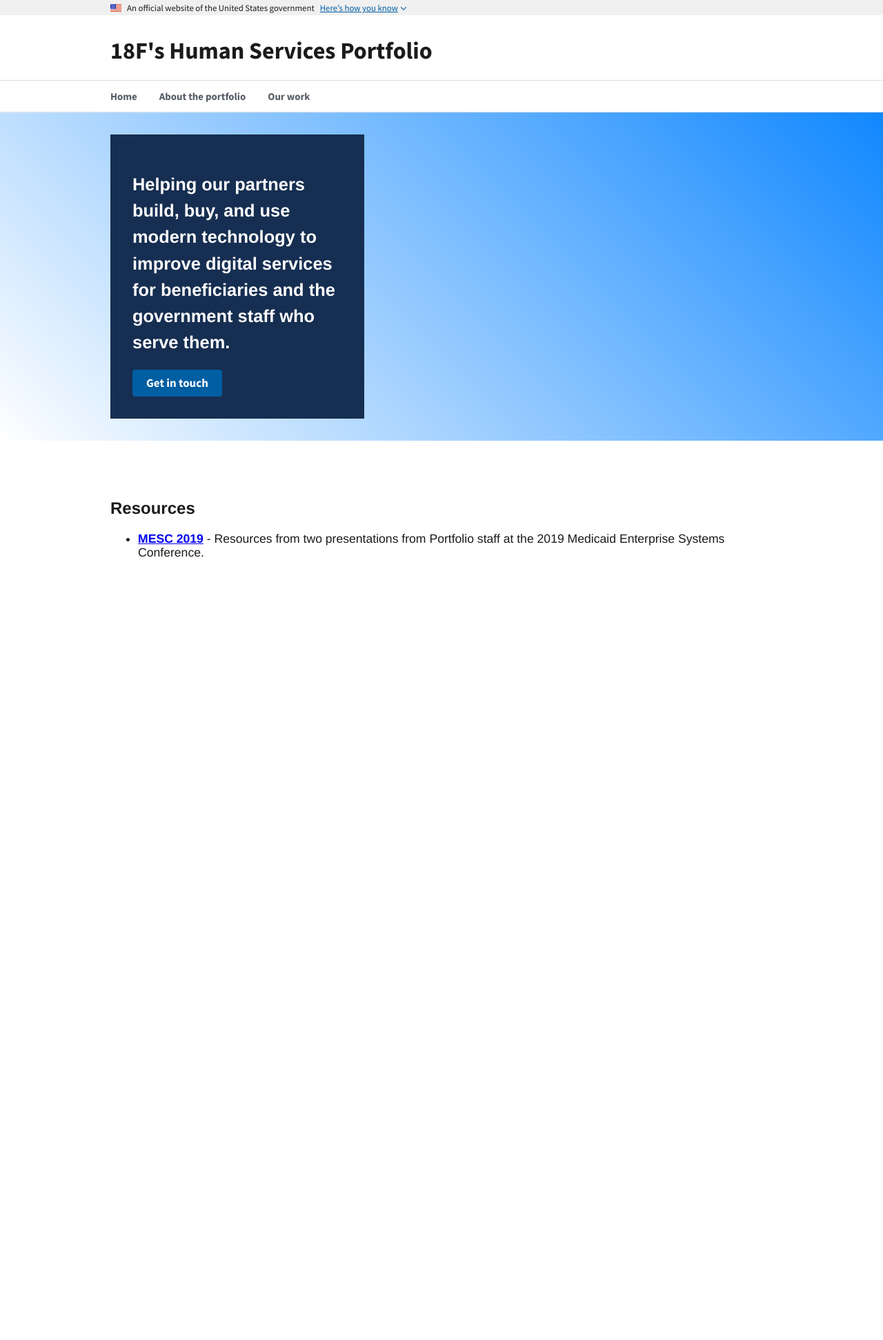
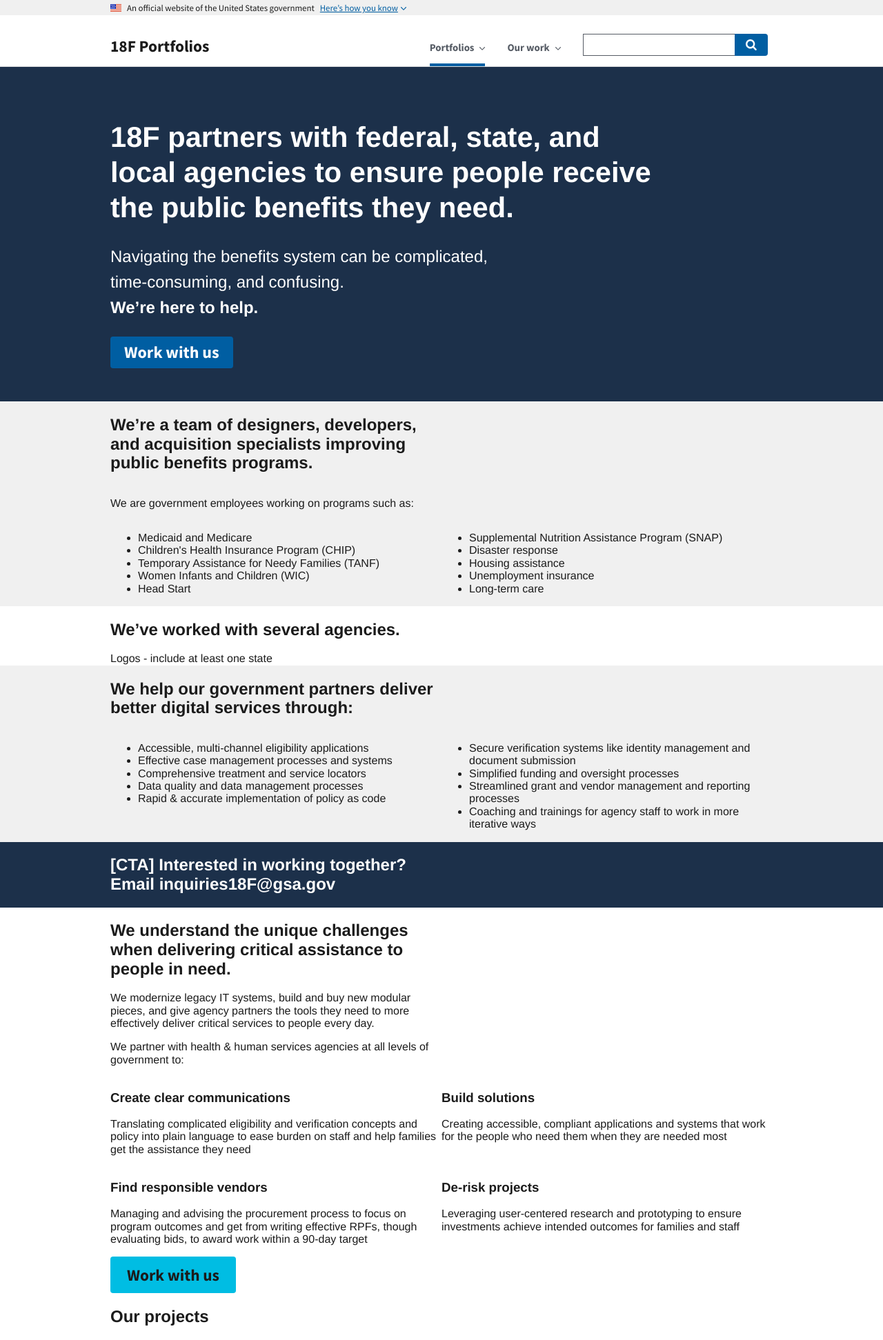
Before and after one commit to 18F/public-benefits, a Jekyll site: the page built from index.html, in a window 1280 px wide. Shown: the whole page at 69% size. Built offline with Jekyll 4.4.1, drawn with Linux system fonts in a browser that asks for light colours; before the commit the page ends 900 px from its top, so only the background shows below that.

Commit message:
add new content & styles

```diff
--- /dev/null
+++ b/_includes/header.html
@@ -0,0 +1,83 @@
+<a class="usa-skipnav" href="#main-content">Skip to main content</a>
+<section class="usa-banner" aria-label="Official government website">
+  <div class="usa-accordion">
+    <header class="usa-banner__header">
+      <div class="usa-banner__inner">
+        <div class="grid-col-auto">
+          <img class="usa-banner__header-flag" src="/assets/img/us_flag_small.png" alt="U.S. flag">
+        </div>
+        <div class="grid-col-fill tablet:grid-col-auto">
+          <p class="usa-banner__header-text">An official website of the United States government</p>
+          <p class="usa-banner__header-action" aria-hidden="true">Here’s how you know</p>
+        </div>
+        <button class="usa-accordion__button usa-banner__button"
+          aria-expanded="false" aria-controls="gov-banner">
+          <span class="usa-banner__button-text">Here’s how you know</span>
+        </button>
+      </div>
+    </header>
+    <div class="usa-banner__content usa-accordion__content" id="gov-banner">
+      <div class="grid-row grid-gap-lg">
+        <div class="usa-banner__guidance tablet:grid-col-6">
+          <img class="usa-banner__icon usa-media-block__img" src="/assets/img/icon-dot-gov.svg" alt="Dot gov">
+          <div class="usa-media-block__body">
+            <p>
+              <strong>The .gov means it’s official.</strong>
+              <br>
+              Federal government websites often end in .gov or .mil. Before sharing sensitive information, make sure you’re on a federal government site.
+            </p>
+          </div>
+        </div>
+        <div class="usa-banner__guidance tablet:grid-col-6">
+          <img class="usa-banner__icon usa-media-block__img" src="/assets/img/icon-https.svg" alt="Https">
+          <div class="usa-media-block__body">
+            <p>
+              <strong>The site is secure.</strong>
+              <br>
+              The <strong>https://</strong> ensures that you are connecting to the official website and that any information you provide is encrypted and transmitted securely.
+            </p>
+          </div>
+        </div>
+      </div>
+    </div>
+  </div>
+</section>
+
+<div class="usa-overlay"></div>
+<header class="usa-header usa-header--basic">
+  <div class="usa-nav-container">
+    <div class="usa-navbar">
+  <div class="usa-logo" id="basic-logo">
+    <em class="usa-logo__text"><a href="/" title="Home" aria-label="Home">18F Portfolios </a></em>
+  </div>
+  <button class="usa-menu-btn">Menu</button>
+</div>
+<nav aria-label="Primary navigation" class="usa-nav">
+      <button class="usa-nav__close"><img src="/assets/img/close.svg" alt="close"></button>
+<ul class="usa-nav__primary usa-accordion"><li class="usa-nav__primary-item">
+    <button class="usa-accordion__button usa-nav__link  usa-current" aria-expanded="false" aria-controls="basic-nav-section-one"><span>Portfolios</span></button>
+    <ul id="basic-nav-section-one" class="usa-nav__submenu">
+      <li class="usa-nav__submenu-item">
+              <a href="#">Human Services</a>
+            </li>
+            <li class="usa-nav__submenu-item">
+              <a href="#">National Security & Intelligence</a>
+            </li>
+            </ul></li>
+            <li class="usa-nav__primary-item">
+    <button class="usa-accordion__button usa-nav__link" aria-expanded="false" aria-controls="basic-nav-section-two"><span>Our work</span></button>
+    <ul id="basic-nav-section-two" class="usa-nav__submenu"><li class="usa-nav__submenu-item">
+              <a href="#">Navigation link</a>
+            </li><li class="usa-nav__submenu-item">
+              <a href="#">Navigation link</a>
+            </li><li class="usa-nav__submenu-item">
+              <a href="#">Navigation link</a>
+            </li></ul></li><li class="usa-nav__primary-item">
+    </li></ul><form class="usa-search usa-search--small " role="search">
+  <label class="usa-sr-only" for="basic-search-field-small">Search small</label>
+  <input class="usa-input" id="basic-search-field-small" type="search" name="search">
+  <button class="usa-button" type="submit"><span class="usa-sr-only">Search</span></button>
+</form>
+</nav>
+  </div>
+</header>
--- a/_layouts/base.html
+++ b/_layouts/base.html
@@ -8,93 +8,7 @@
   <link rel="stylesheet" href="{{ site.baseurl }}/assets/css/style.css">
 </head>
 <body>
-  <div class="usa-banner">
-    <div class="usa-accordion">
-      <header class="usa-banner__header">
-        <div class="usa-banner__inner">
-          <div class="grid-col-auto">
-            <img class="usa-banner__header-flag" src="{{ site.baseurl }}/assets/img/us_flag_small.png" alt="U.S. flag">
-          </div>
-          <div class="grid-col-fill tablet:grid-col-auto">
-            <p class="usa-banner__header-text">An official website of the United States government</p>
-            <p class="usa-banner__header-action" aria-hidden="true">Here’s how you know</p>
-          </div>
-          <button class="usa-accordion__button usa-banner__button" aria-expanded="false" aria-controls="gov-banner">
-            <span class="usa-banner__button-text">Here’s how you know</span>
-          </button>
-        </div>
-      </header>
-      <div class="usa-banner__content usa-accordion__content" id="gov-banner">
-        <div class="grid-row grid-gap-lg">
-          <div class="usa-banner__guidance tablet:grid-col-6">
-            <img class="usa-banner__icon usa-media-block__img" src="{{ site.baseurl }}/assets/img/icon-dot-gov.svg" alt="Dot gov">
-            <div class="usa-media-block__body">
-              <p>
-                <strong>The .gov means it’s official.</strong>
-                <br>
-                Federal government websites often end in .gov or .mil. Before sharing sensitive information, make sure you’re on a federal government site.
-              </p>
-            </div>
-          </div>
-          <div class="usa-banner__guidance tablet:grid-col-6">
-            <img class="usa-banner__icon usa-media-block__img" src="{{ site.baseurl }}/assets/img/icon-https.svg" alt="Https">
-            <div class="usa-media-block__body">
-              <p>
-                <strong>The site is secure.</strong>
-                <br>
-                The <strong>https://</strong> ensures that you are connecting to the official website and that any information you provide is encrypted and transmitted securely.
-              </p>
-            </div>
-          </div>
-        </div>
-      </div>
-    </div>
-  </div>
-  <div class="usa-overlay"></div>
-  <header class="usa-header usa-header--extended">
-    <div class="usa-navbar">
-      <div class="usa-logo" id="extended-logo">
-        <em class="usa-logo__text"><a href="/" title="Home" aria-label="Home">18F's Human Services Portfolio</a></em>
-      </div>
-      <button class="usa-menu-btn">Menu</button>
-    </div>
-    <nav aria-label="Primary navigation" class="usa-nav">
-      <div class="usa-nav__inner">
-        <button class="usa-nav__close">
-          <img src="{{ site.baseurl }}/assets/img/close.svg" alt="close">
-        </button>
-        <ul class="usa-nav__primary usa-accordion">
-
-          <li class="usa-nav__primary-item">
-            <a class="usa-nav__link" href="{{ site.baseurl }}/"><span>Home</span></a>
-          </li>
-          <li class="usa-nav__primary-item">
-            <a class="usa-nav__link" href="{{ site.baseurl }}/about/"><span>About the portfolio</span></a>
-          </li>
-          <li class="usa-nav__primary-item">
-            <a class="usa-nav__link" href="{{ site.baseurl }}/projects/"><span>Our work</span></a>
-          </li>
-        </ul>
-        <!-- <div class="usa-nav__secondary">
-          <ul class="usa-nav__secondary-links">
-            <li class="usa-nav__secondary-item">
-              <a href="">Secondary link</a>
-            </li>
-            <li class="usa-nav__secondary-item">
-              <a href="">Another secondary link</a>
-            </li>
-          </ul>
-          <form class="usa-search usa-search--small ">
-            <div role="search">
-              <label class="usa-sr-only" for="extended-search-field-small">Search small</label>
-              <input class="usa-input" id="extended-search-field-small" type="search" name="search">
-              <button class="usa-button" type="submit"><span class="usa-sr-only">Search</span></button>
-            </div>
-          </form>
-        </div> -->
-      </div>
-    </nav>
-  </header>
+  {% include header.html %}
   <main id="main-content" {% if page.class %}class="{{ page.class }}"{% endif %}>
     {{ content }}
   </main>
--- a/_layouts/home.html
+++ b/_layouts/home.html
@@ -1,16 +1,3 @@
 ---
 layout: base
 ---
-
-<div class="usa-hero">
-  <div class="grid-container">
-    <div class="usa-hero__callout">
-      <!-- <h1 class="usa-hero__heading"><span class="usa-hero__heading--alt">Hero callout:</span>Bring attention to a project priority</h1> -->
-      <h2>Helping our partners build, buy, and use modern technology to improve digital services for beneficiaries and the government staff who serve them.</h2>
-      <a class="usa-button" href="https://18f.gsa.gov/contact/">Get in touch</a>
-    </div>
-  </div>
-</div>
-<div class="grid-container usa-section">
-  {{ content }}
-</div>
--- a/assets/css/style.css
+++ b/assets/css/style.css
@@ -3,17 +3,28 @@ html, h1, .h1, h2, .h2, h3, .h3, h4, .h4, h5, .h5, h6, .h6 {
   font-family: "Helvetica Neue", "Helvetica", "Arial", sans-serif;
 }
 
-p, li {
+/* p, li {
   font-size: 1.1rem;
+} */
+
+.hero {
+  background-color: #1C304A;
+  color: white;
 }
-
-.usa-hero {
-  background-image: linear-gradient(45deg, white, transparent);
-  background-color: #18f;
+.hero > .grid-container {
+  padding-top: 3rem;
+  padding-bottom: 3rem;
 }
-
-.usa-hero__callout {
-  max-width: 23rem;
+.hero-lead {
+  font-size: 1.3rem;
+  line-height: 3.2rem;
+}
+.hero-sub {
+  font-size: 1.5rem;
+  line-height: 2.3rem;
+}
+.hero-sub > .usa-button {
+  font-size: 1.5rem;
 }
 
 #banner {
@@ -25,6 +36,19 @@ p, li {
 #trail {
   text-transform: uppercase;
   word-spacing: .125rem;
+}
+
+.usa-search > .usa-input {
+  width: 220px;
+}
+
+.section-gray {
+  background-color: #f0f0f0;
+}
+
+.section-blue {
+  background-color: #1C304A;
+  color: #ffffff;
 }
 
 .case-study-header {
--- /dev/null
+++ b/index.html
@@ -0,0 +1,161 @@
+---
+# Feel free to add content and custom Front Matter to this file.
+# To modify the layout, see https://jekyllrb.com/docs/themes/#overriding-theme-defaults
+
+layout: base
+---
+
+<div class="grid hero">
+  <div class="grid-container">
+    <div class="grid-col-10 hero-lead">
+
+      <h1>18F partners with federal, state, and local agencies to ensure people receive the public benefits they need.</h1>
+    </div>
+    <div class="grid-col-7 hero-sub">
+      <p>Navigating the benefits system can be complicated, time-consuming, and confusing. <br><strong>We’re here to help.</strong> </p>
+      <a class="usa-button" href="https://18f.gsa.gov/contact/">Work with us</a>
+    </div>
+  </div>
+</div>
+
+<section class="section-team section-gray">
+  <div class="grid-container">
+    <div class="grid-row">
+      <div class="grid-col-6">
+        <h2>We’re a team of designers, developers, and acquisition specialists improving public benefits programs.</h2>
+      </div>
+    </div>
+    <p>We are government employees working on programs such as:</p>
+    <div class="grid-row">
+      <div class="tablet:grid-col">
+        <ul>
+          <li>Medicaid and Medicare</li>
+          <li>Children's Health Insurance Program (CHIP)</li>
+          <li>Temporary Assistance for Needy Families (TANF)</li>
+          <li>Women Infants and Children (WIC)</li>
+          <li>Head Start</li>
+        </ul>
+      </div>
+      <div class="tablet:grid-col">
+        <ul>
+          <li>Supplemental Nutrition Assistance Program (SNAP)</li>
+          <li>Disaster response</li>
+          <li>Housing assistance</li>
+          <li>Unemployment insurance</li>
+          <li>Long-term care</li>
+        </ul>
+      </div>
+    </div>
+  </div>
+</section>
+
+<section class="section-agencies">
+<div class="grid-container">
+  <div class="grid-row">
+    <h2>We’ve worked with several agencies.</h2>
+  </div>
+  <div class="grid-row">
+
+    Logos - include at least one state
+  </div>
+</div>
+</section>
+
+<section class="section-help section-gray">
+<div class="grid-container">
+  <div class="grid-row">
+    <div class="grid-col-6">
+      <h2>We help our government partners deliver better digital services through:</h2>
+    </div>
+  </div>
+  <div class="grid-row">
+    <div class="grid-col">
+      <ul>
+        <li>Accessible, multi-channel eligibility applications</li>
+        <li>Effective case management processes and systems</li>
+        <li>Comprehensive treatment and service locators</li>
+        <li>Data quality and data management processes</li>
+        <li>Rapid & accurate implementation of policy as code</li>
+      </ul>
+    </div>
+    <div class="grid-col">
+      <ul>
+        <li>Secure verification systems like identity management and document submission</li>
+        <li>Simplified funding and oversight processes</li>
+        <li>Streamlined grant and vendor management and reporting processes</li>
+        <li>Coaching and trainings for agency staff to work in more iterative ways</li>
+      </ul>
+    </div>
+  </div>
+</div>
+</section>
+
+<section class="section-inquiries section-blue">
+  <div class="grid-container">
+    <div class="grid-row">
+      <div class="grid-col-8">
+
+        <h2>[CTA] Interested in working together?<br> Email inquiries18F@gsa.gov</h2>
+      </div>
+    </div>
+  </div>
+</section>
+
+<section class="section-challenges">
+  <div class="grid-container">
+    <div class="grid-row">
+      <div class="grid-col-6">
+        <h2>We understand the unique challenges when delivering critical assistance to people in need.</h2>
+        <p>We modernize legacy IT systems, build and buy new modular pieces, and give agency partners the tools they need to more effectively deliver critical services to people every day.</p>
+        <p>We partner with health & human services agencies at all levels of government to:</p>
+      </div>
+    </div>
+    <div class="grid-row">
+      <div class="tablet:grid-col-6">
+        <h3>Create clear communications</h3>
+        <p>Translating complicated eligibility and verification concepts and policy into plain language to ease burden on staff and help families get the assistance they need</p>
+
+      </div>
+      <div class="tablet:grid-col-6">
+        <h3>Build solutions</h3>
+        <p>Creating accessible, compliant applications and systems that work for the people who need them when they are needed most</p>
+
+      </div>
+      <div class="tablet:grid-col-6">
+
+        <h3>Find responsible vendors</h3>
+        <p>Managing and advising the procurement process to focus on program outcomes and get from writing effective RPFs, though evaluating bids, to award work within a 90-day target</p>
+
+      </div>
+      <div class="tablet:grid-col-6">
+
+        <h3>De-risk projects</h3>
+        <p>Leveraging user-centered research and prototyping to ensure investments achieve intended outcomes for families and staff</p>
+
+      </div>
+    </div>
+    <a class="usa-button usa-button--accent-cool usa-button--big" href="https://18f.gsa.gov/contact/">Work with us</a>
+  </div>
+</section>
+
+<section class="section-projects">
+  <div class="grid-container">
+    <h2>Our projects</h2>
+    <div class="grid-row">
+      <div class="tablet:grid-col">
+
+      </div>
+      <div class="tablet:grid-col">
+
+      </div>
+      <div class="tablet:grid-col">
+
+      </div>
+    </div>
+  </div>
+</section>
+<!--
+
+## Resources
+
+- **[MESC 2019](https://github.com/18F/mesc2019)** - Resources from two presentations from Portfolio staff at the 2019 Medicaid Enterprise Systems Conference. -->
--- a/index.md
+++ /dev/null
@@ -1,10 +0,0 @@
----
-# Feel free to add content and custom Front Matter to this file.
-# To modify the layout, see https://jekyllrb.com/docs/themes/#overriding-theme-defaults
-
-layout: home
----
-
-## Resources
-
-- **[MESC 2019](https://github.com/18F/mesc2019)** - Resources from two presentations from Portfolio staff at the 2019 Medicaid Enterprise Systems Conference.
```
